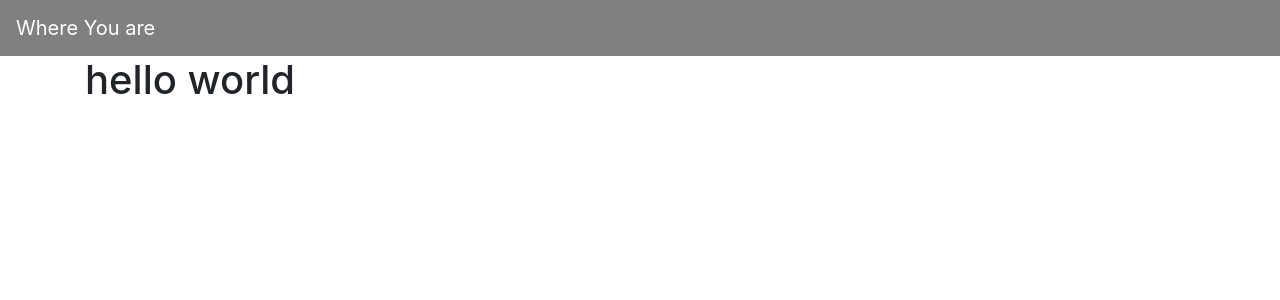
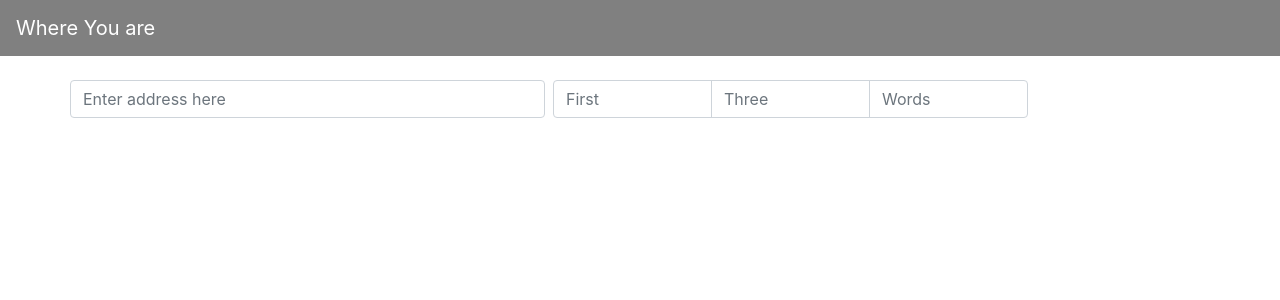
Before and after one commit to BuildForSDG/Team-199, a React (Create React App) app: page /home in a window 1280 px wide. Shown: the top 300 px of the page. Built offline with nearby package versions, Linux system fonts and the light colour scheme.

Commit message:
added initial design for inputs

```diff
--- a/src/App.js
+++ b/src/App.js
@@ -8,7 +8,9 @@ function App() {
 		<div>
 			<NavBar />
 			<div className="container">
-				<SearchBar />
+				<div className="mt-3">
+					<SearchBar />
+				</div>
 			</div>
 		</div>
 	);
--- a/src/components/Home/SearchBar.js
+++ b/src/components/Home/SearchBar.js
@@ -1,11 +1,35 @@
 /* eslint-disable react/jsx-filename-extension */
 import React, { Component } from 'react';
+import './css/searchbar.css';
 
 class SearchBar extends Component {
 	render() {
 		return (
-			<div>
-				<h1>hello world</h1>
+			<div className="row">
+				{/* Geocoder input */}
+				<input
+					type="text"
+					className="form-control mt-2 mr-lg-1 col-md-12 col-lg-5 search-bar"
+					placeholder="Enter address here"
+				/>
+				{/* 3 words input */}
+				<div className="input-group col-md-12 ml-lg-1 col-lg-5 mt-2 no-padding">
+					<input
+						type="text"
+						className="form-control  search-bar col-xs-4"
+						placeholder="First"
+					/>
+					<input
+						type="text"
+						className="form-control search-bar col-xs-4"
+						placeholder="Three"
+					/>
+					<input
+						type="text"
+						className="form-control search-bar col-xs-4"
+						placeholder="Words"
+					/>
+				</div>
 			</div>
 		);
 	}
--- /dev/null
+++ b/src/components/Home/css/searchbar.css
@@ -0,0 +1,9 @@
+.search-bar {
+	font-size: 2em;
+	font-weight: 700;
+}
+
+.no-padding {
+	padding-left: 0 !important;
+	padding-right: 0 !important;
+}
```
